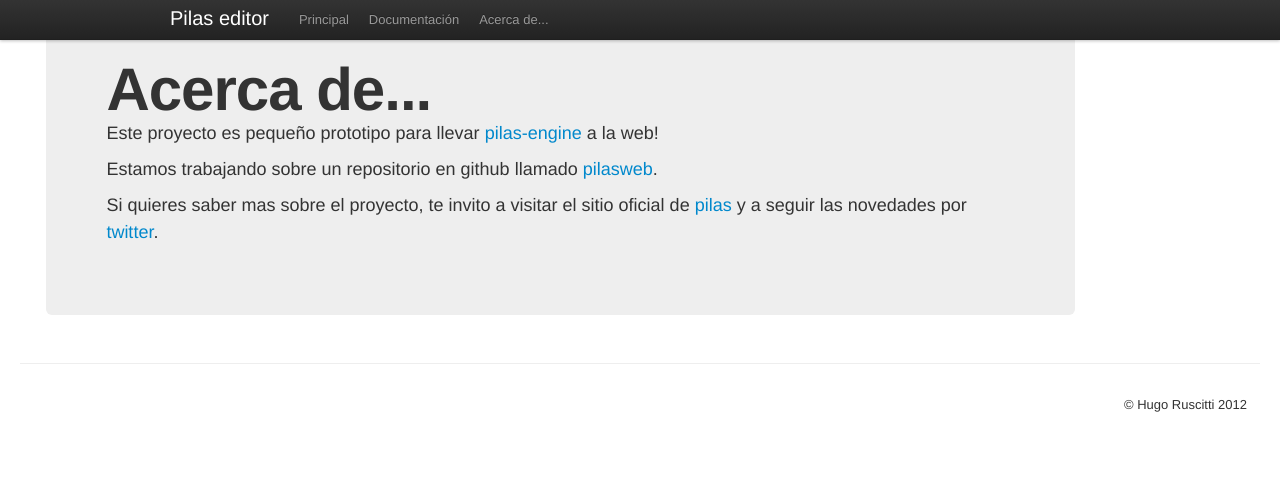
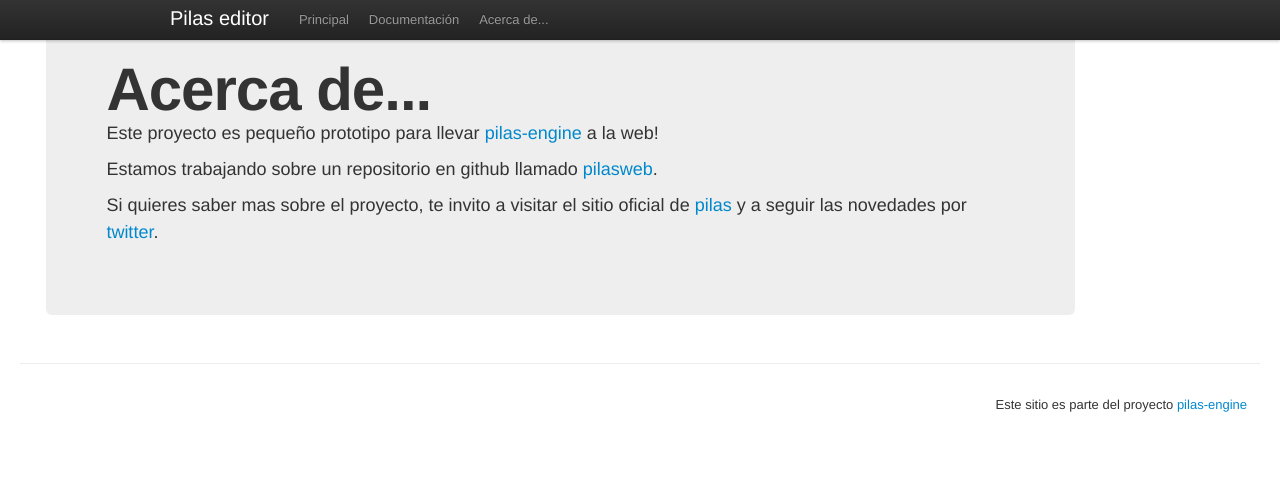
Before and after one commit to hugoruscitti/webpilaseditor, a Flask app: page /acerca_de in a window 1280 px wide. Shown: the top 494 px of the page. Run offline with Flask 2, Linux system fonts and the light colour scheme; some libraries are stand-ins or nearby versions.

Commit message:
cambiando el footer de la pagina.

```diff
--- a/templates/base.html
+++ b/templates/base.html
@@ -52,7 +52,7 @@
 
       <footer>
 
-      <div class='firma'>&copy; Hugo Ruscitti 2012</div>
+      <div class='firma'>Este sitio es parte del proyecto <a href='http://www.pilas-engine.com.ar'>pilas-engine</a></div>
         {% include "_recomendacion_google.html" %}
         {% include "_google_analitics.html" %}
       </footer>
```
